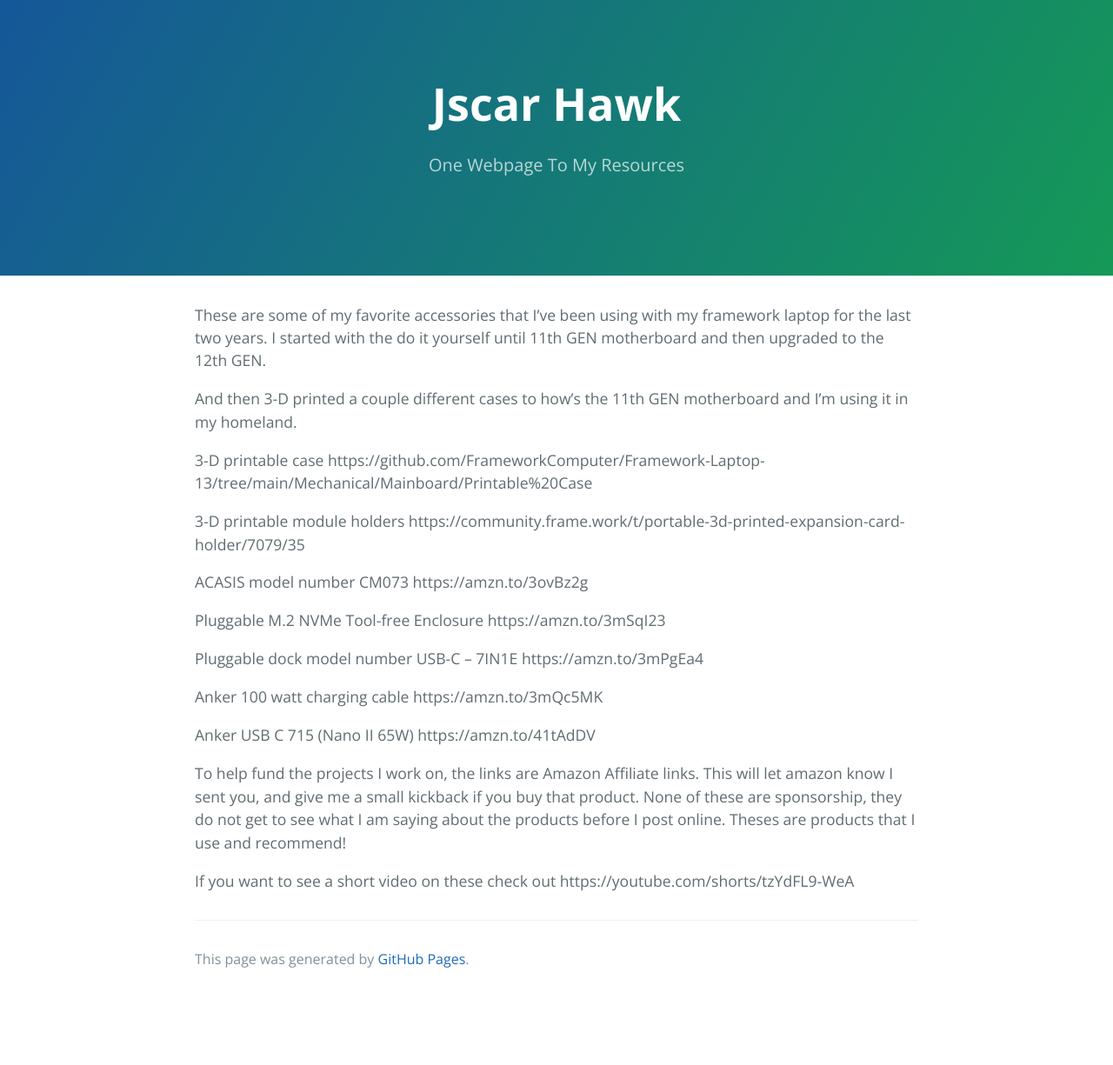
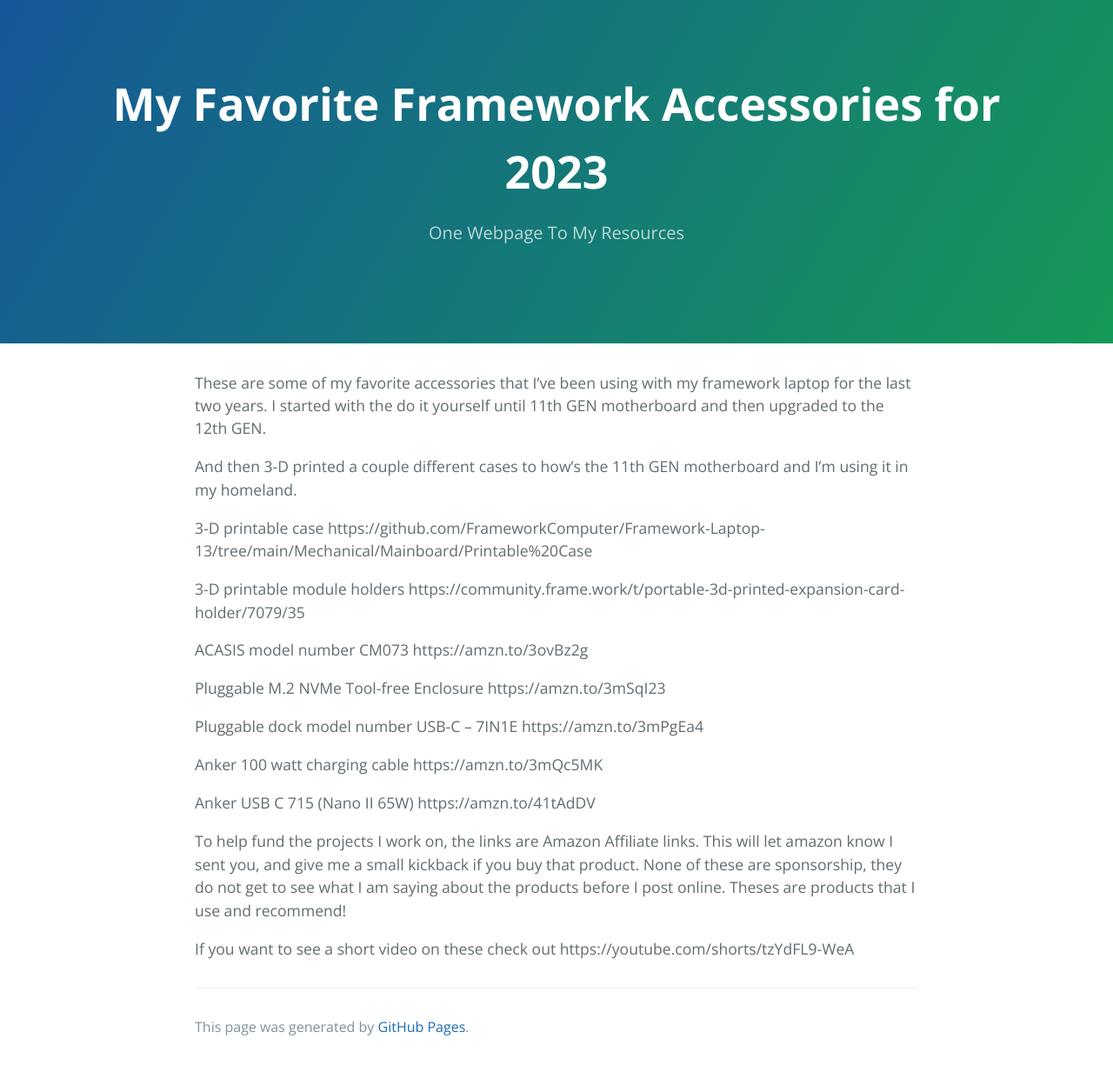
Before and after one commit to jscar-hawk/jscar-hawk.github.io, a Jekyll site: the page built from docs/framework_laptop_accessories.md, in a window 1280 px wide. Shown: the whole page at 87% size. Built offline with Jekyll 4.4.1, drawn with Linux system fonts in a browser that asks for light colours; our own code applies the rules of GitHub Pages for plain Markdown files; before the commit the page ends 1147 px from its top, so only the background shows below that.

Commit message:
Update framework_laptop_accessories.md

```diff
--- a/docs/framework_laptop_accessories.md
+++ b/docs/framework_laptop_accessories.md
@@ -1,3 +1,8 @@
+---
+layout: default
+title: My Favorite Framework Accessories for 2023
+---
+
 These are some of my favorite accessories that I’ve been using with my framework laptop for the last two years.
 I started with the do it yourself until 11th GEN motherboard and then upgraded to the 12th GEN.
 
```
